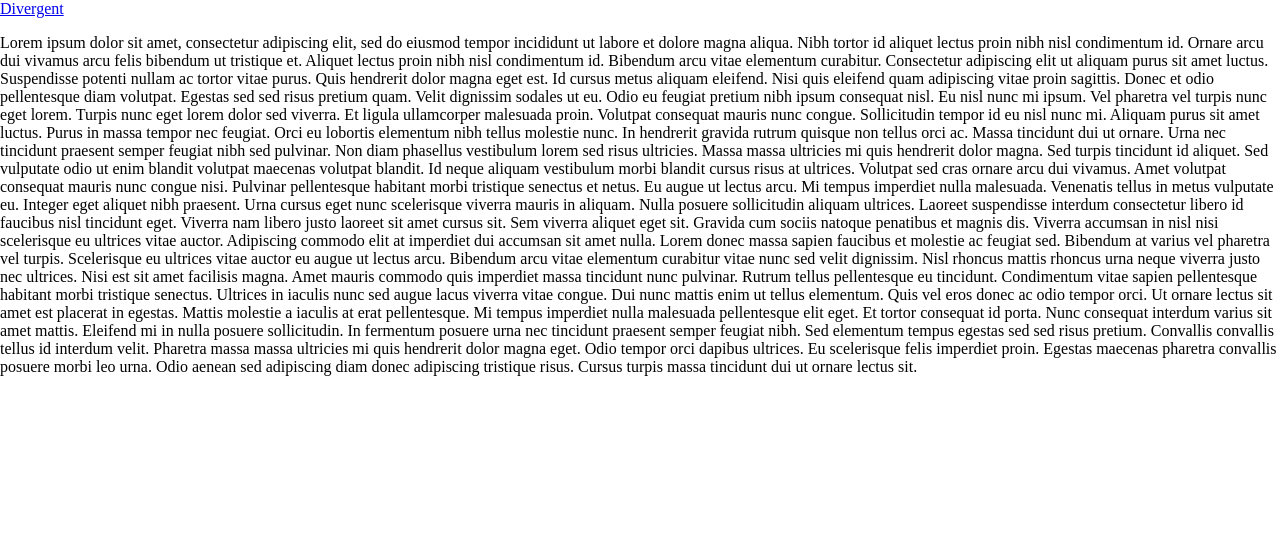
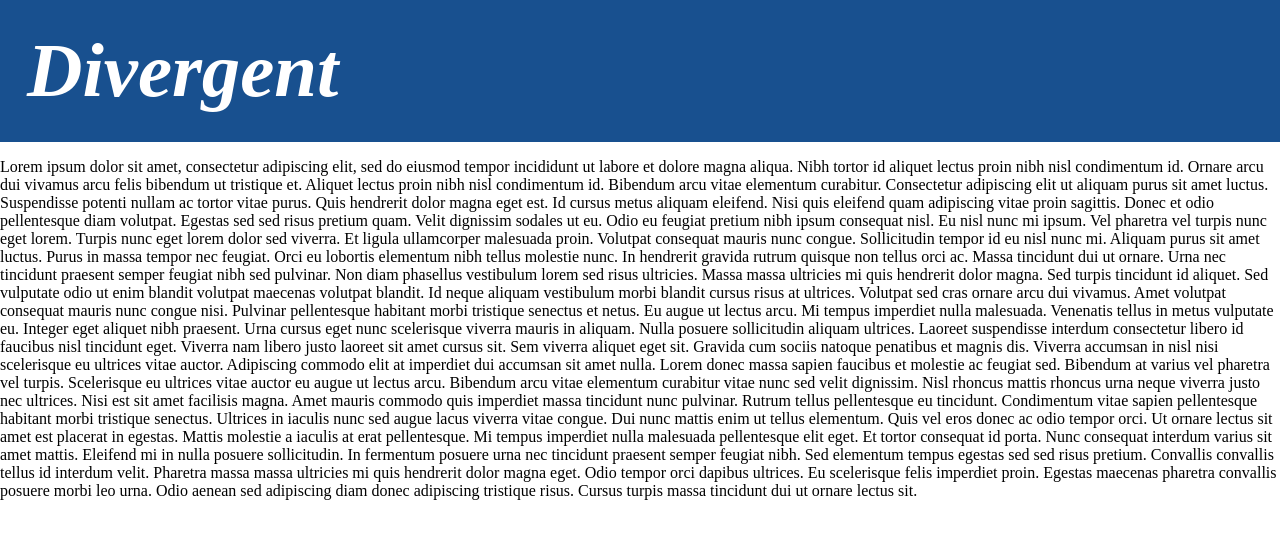
Before and after one commit to alistairdent/alistairdent.github.io, a Jekyll site: the page built from index.html, in a window 1280 px wide. Shown: the top 539 px of the page. Built offline with Jekyll 4.4.1, drawn with Linux system fonts in a browser that asks for light colours.

Commit message:
Update default.html

```diff
--- a/_layouts/default.html
+++ b/_layouts/default.html
@@ -27,7 +27,7 @@
 					font-weight: light;
 				}
 
-				main-container.a.headerlink {
+				.headerlink {
 					width: 100%;
 					position: -webkit-sticky;
 					position: sticky;
```
